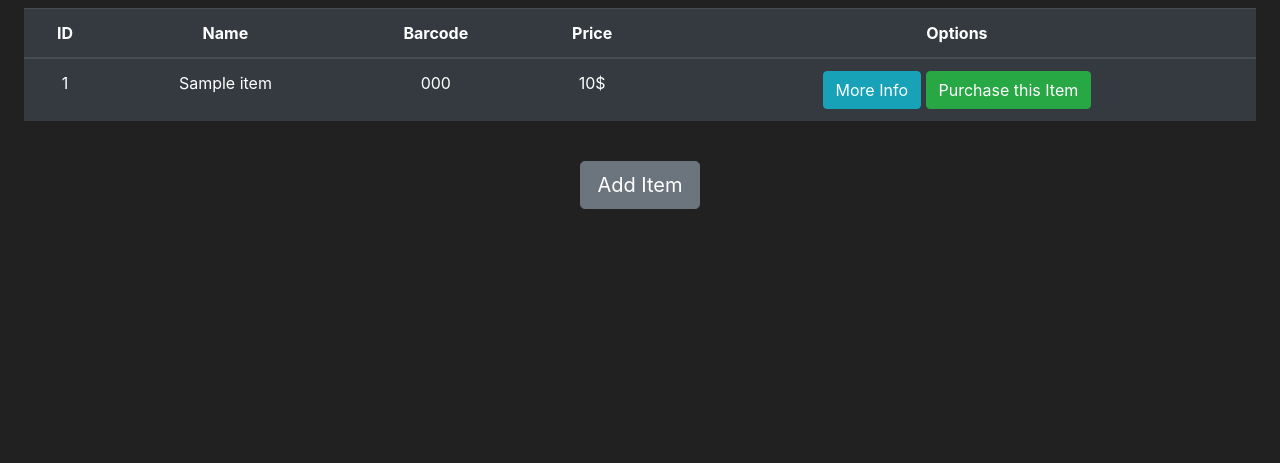
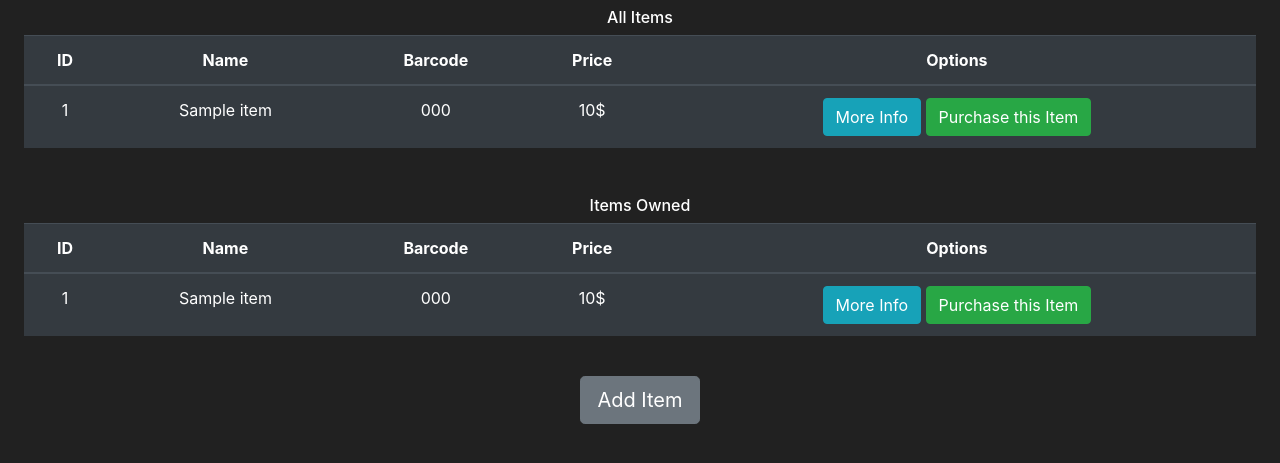
Before and after one commit to namank03/flask_market_app, a Flask app: template market/templates/market.html in a window 1280 px wide. Shown: the part 56-519 px from the top of the page. Run offline with Flask 2, Linux system fonts and the light colour scheme; the template is opened without the code that fills it: values that come from a table or form of the project are taken from there, others are empty; tables that the repository leaves empty hold one stand-in row (values such as "Sample post"); some libraries are stand-ins or nearby versions.

Commit message:
segregated items based on all users and user

```diff
--- a/market/routes.py
+++ b/market/routes.py
@@ -16,7 +16,8 @@ def home_page():
 @login_required
 def market_page():
     items = Item.query.all()
-    return render_template('market.html', items=items)
+    items_owned_by_user = Item.query.filter_by(owner=current_user.id)
+    return render_template('market.html', items=items, items_owned_by_user=items_owned_by_user)
 
 
 @app.route('/register', methods=['POST', 'GET'])
--- a/market/templates/market.html
+++ b/market/templates/market.html
@@ -4,6 +4,9 @@ Market Page
 {% endblock %}
 
 {% block content %}
+
+
+<h6 class="mt-2"> All Items</h6>
 
 <div class="mr-4 mt-2 ml-4 mb-2">
     <table class="table table-hover table-dark">
@@ -34,6 +37,39 @@ Market Page
         </tbody>
     </table>
 </div>
+
+<br>
+
+<h6 class="mt-2"> Items Owned</h6>
+<div class="mr-4 mt-2 ml-4 mb-2">
+    <table class="table table-hover table-dark">
+        <thead>
+            <tr>
+                <!-- Your Columns HERE -->
+                <th scope="col">ID</th>
+                <th scope="col">Name</th>
+                <th scope="col">Barcode</th>
+                <th scope="col">Price</th>
+                <th scope="col">Options</th>
+            </tr>
+        </thead>
+        <tbody>
+            <!-- Your rows inside the table HERE: -->
+            {% for item in items_owned_by_user %}
+            <tr>
+                <td>{{ item.id }}</td>
+                <td>{{ item.name }}</td>
+                <td>{{ item.barcode }}</td>
+                <td>{{ item.price }}$</td>
+                <td>
+                    <button class="btn btn-outline btn-info">More Info</button>
+                    <button class="btn btn-outline btn-success">Purchase this Item</button>
+                </td>
+            </tr>
+            {% endfor %}
+        </tbody>
+    </table>
+</div>
 <br>
 
 <body class="text-center">
```
